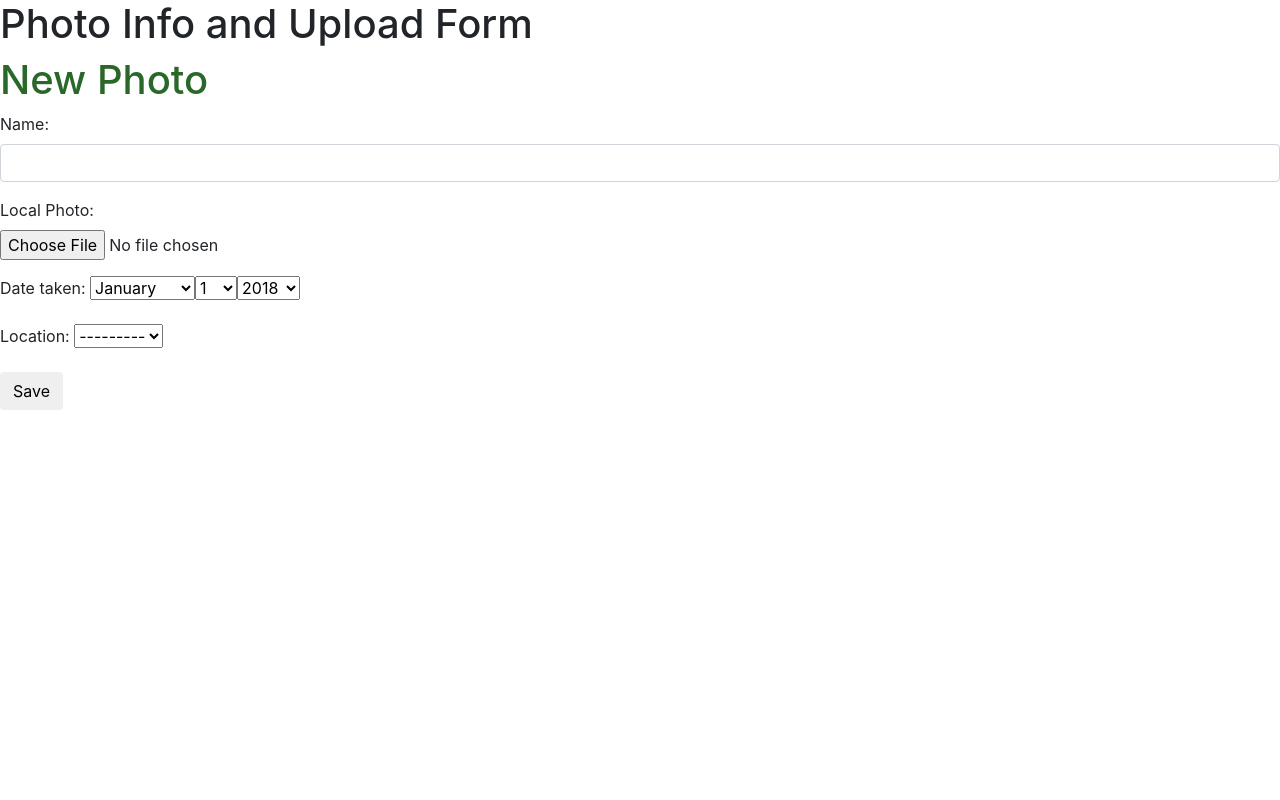
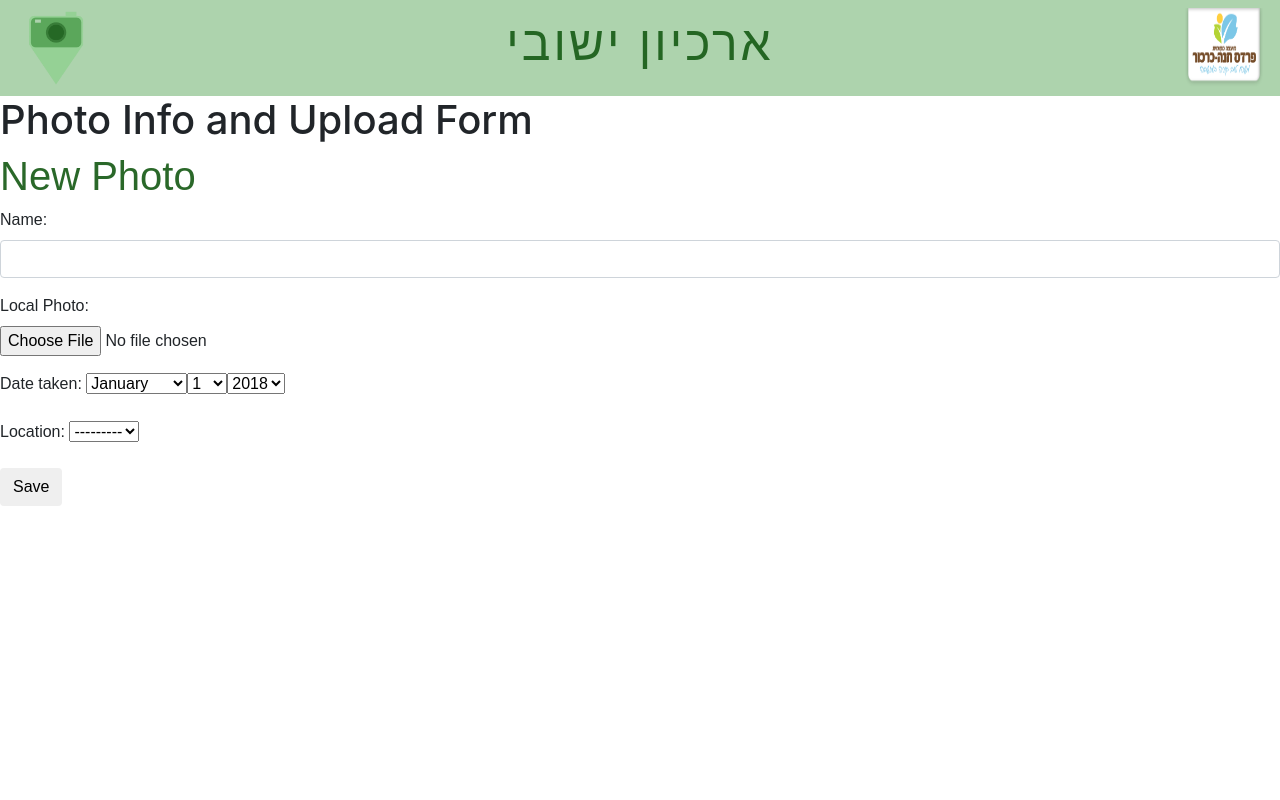
Before and after one commit to LocalGallery/local_gallery, a Django app: page /post/new/ in a window 1280 px wide. Run offline with Django 3.2, Linux system fonts and the light colour scheme; data that the repository does not hold is empty; some libraries are stand-ins or nearby versions.

Commit message:
add header to base.html with logos

```diff
--- a/archive_manager/static/archive_manager/style.css
+++ b/archive_manager/static/archive_manager/style.css
@@ -1,3 +1,25 @@
+/*-------------------------------*/
+/*             navbar            */
+/*-------------------------------*/
+nav{
+    margin: 0;
+    overflow:hidden;
+    text-align: center;
+    background-color:#add3ad;
+    border-color: #c0392b;
+}
+
+@import url(//fonts.googleapis.com/earlyaccess/opensanshebrewcondensed.css);
+* {
+  font-family: 'Open Sans Hebrew Condensed', sans-serif;
+}
+
+h3 {
+    color:#246623;
+    letter-spacing: 3px;
+    font-size: 3em;
+}
+
 .page-header {
     margin-top: 70px;
     margin-left: 70px;
--- a/archive_manager/templates/archive_manager/base.html
+++ b/archive_manager/templates/archive_manager/base.html
@@ -13,6 +13,13 @@
         <link rel="stylesheet" href="{% static 'archive_manager/style.css' %}">
     </head>
     <body>
+    <nav class="navbar navbar-default navbar-static-top text-center">
+        <a id="logo" href="{% url 'home' %}">
+            <img class="img-responsive" src="{% static 'archive_manager/images/logo_1.png' %}" width="80" height="80">
+        </a>
+        <h3 >ארכיון ישובי</h3>
+        <a href="https://www.pardes-hanna-karkur.muni.il/"><img src="{% static 'archive_manager/images/ph_c_logo.png' %}"  width="80" height="80"></a>
+    </nav>
       <!--<nav role="navigation">-->
           <!--<a id="logo" href="{% url 'home' %}">-->
             <!--<img class="img-responsive" src="{% static 'archive_manager/images/logo.jpg' %}">-->
```
Also changed, not shown: archive_manager/static/archive_manager/images/logo_1.png (added), archive_manager/static/archive_manager/images/ph_c_logo.png (added).
